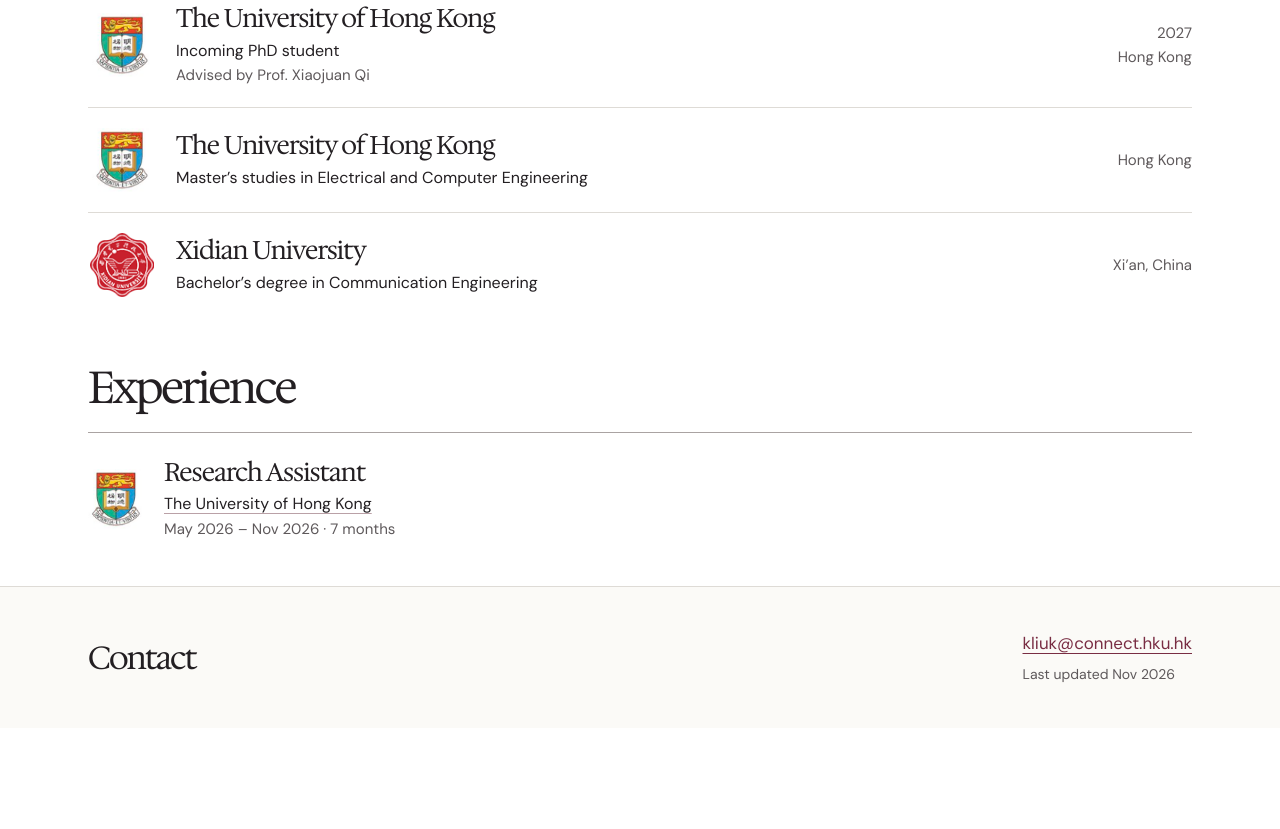
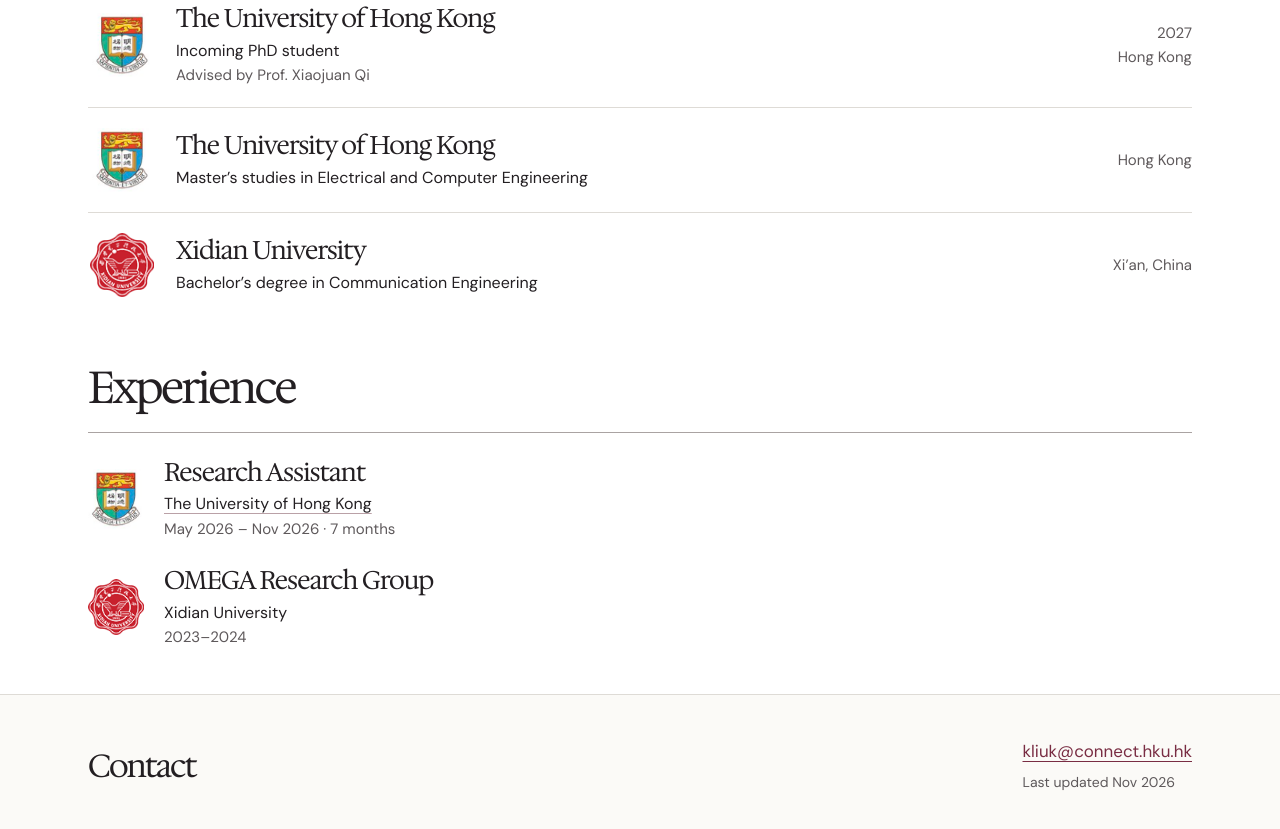
Before and after one commit to kaiknower/liuchenzhi, a plain HTML site: page index.html in a window 1280 px wide. Shown: the part 2520-3349 px from the top of the page. Before the commit the page ends 3248 px from the top, so only its background shows below. Drawn offline with Linux system fonts and the light colour scheme.

Commit message:
Add Xidian OMEGA research experience

```diff
--- a/index.html
+++ b/index.html
@@ -197,6 +197,14 @@
           <p class="experience-dates"><time datetime="2026-05">May 2026</time> – <time datetime="2026-11">Nov 2026</time> · 7 months</p>
         </div>
       </div>
+      <div class="experience-entry">
+        <img class="experience-logo" src="assets/xidian-crest.webp" alt="" loading="lazy" decoding="async">
+        <div>
+          <h3><a href="https://web.xidian.edu.cn/mggong/">OMEGA Research Group</a></h3>
+          <p>Xidian University</p>
+          <p class="experience-dates"><time datetime="2023">2023</time>–<time datetime="2024">2024</time></p>
+        </div>
+      </div>
     </section>
   </main>
   <footer id="contact">
```
